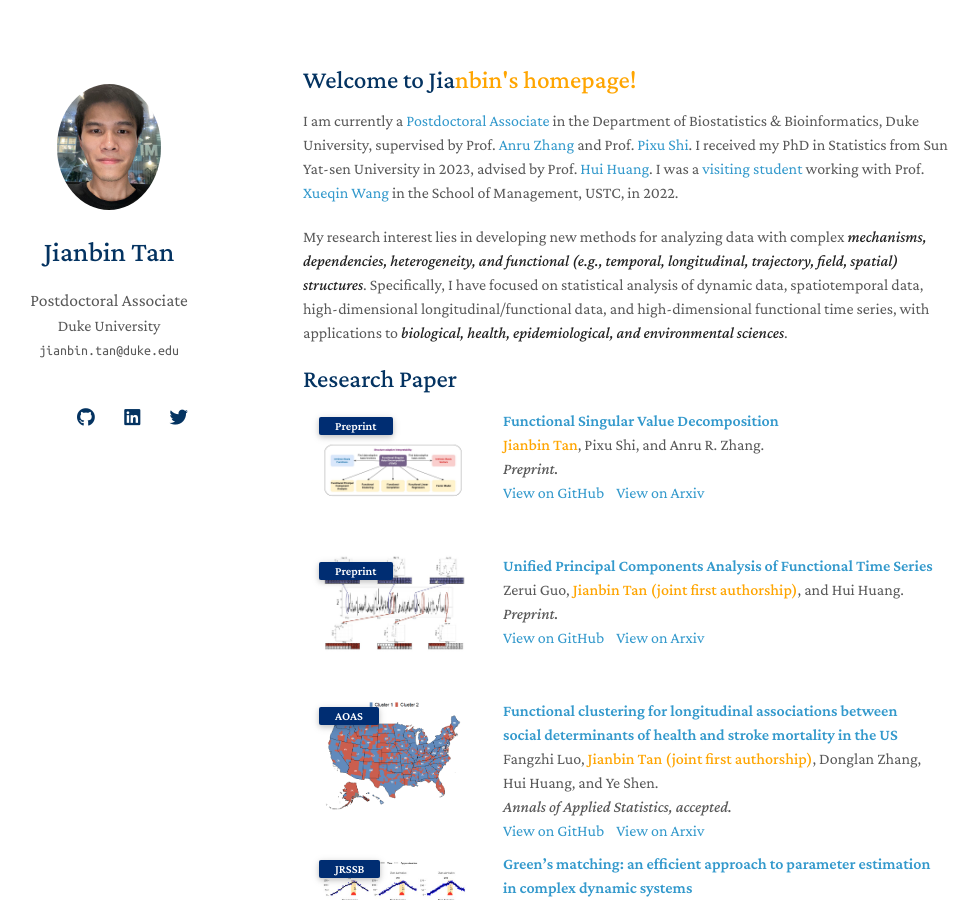
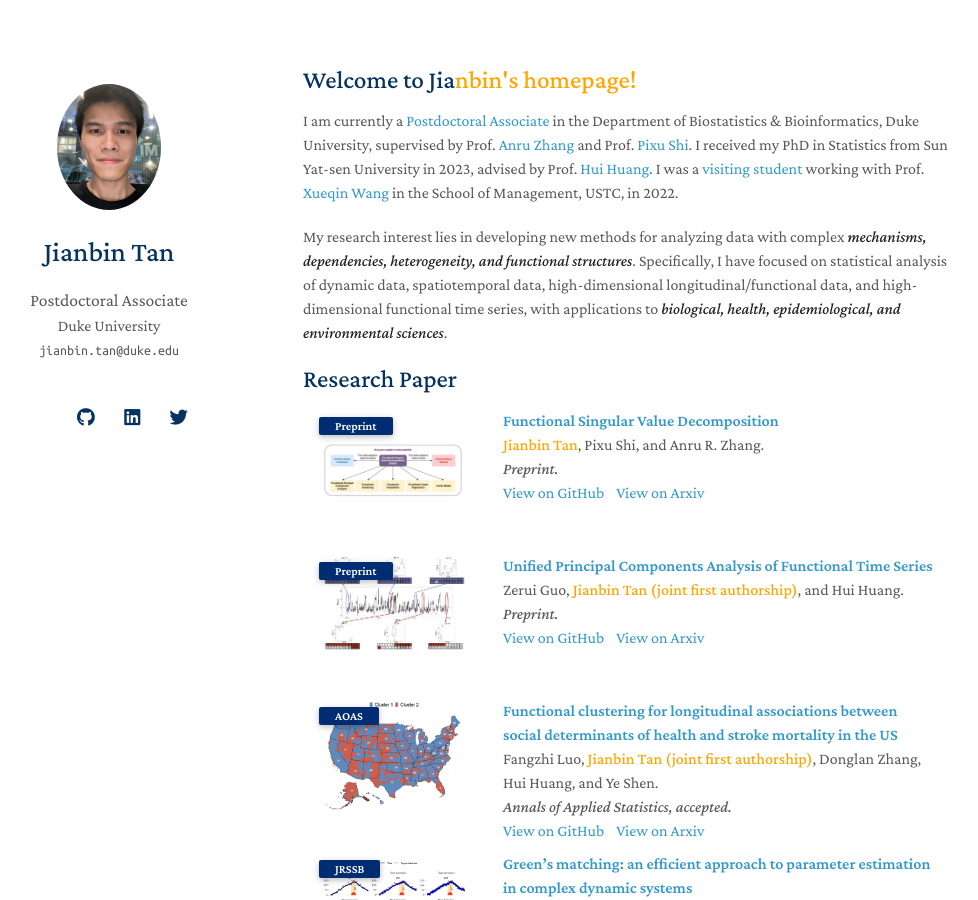
Before and after one commit to Tan-jianbin/Tan-jianbin.github.io, a Jekyll site: the page built from index.md, in a window 1280 px wide and 900 px high. Shown: the whole window, without its empty margins (167-1145 px from the left). Built offline with Jekyll 4.4.1, drawn with Linux system fonts in a browser that asks for light colours; nearby versions of some CDN libraries; a style sheet for code colours, icons or effects is not loaded; our own code applies the rules of GitHub Pages for plain Markdown files.

Commit message:
Update index.md

```diff
--- a/index.md
+++ b/index.md
@@ -6,6 +6,6 @@
 
 I am currently a [Postdoctoral Associate](https://biostat.duke.edu/profile/jianbin-tan) in the Department of Biostatistics & Bioinformatics, Duke University, supervised by Prof. [Anru Zhang](https://anruzhang.github.io) and Prof. [Pixu Shi](https://pixushi.github.io). I received my PhD in Statistics from Sun Yat-sen University in 2023, advised by Prof. [Hui Huang](http://cfas.ruc.edu.cn/kydw/zzyjy/hh/index.htm). I was a [visiting student](https://statlab905.github.io/author/jianbin-tan/) working with Prof. [Xueqin Wang](https://bs.ustc.edu.cn/english/profile.php?id=650) in the School of Management, USTC, in 2022.
 
-My research interest lies in developing new methods for analyzing data with complex ***mechanisms, dependencies, heterogeneity, and functional (e.g., temporal, longitudinal, trajectory, field, spatial) structures***. Specifically, I have focused on statistical analysis of dynamic data, spatiotemporal data, high-dimensional longitudinal/functional data, and high-dimensional functional time series, with applications to ***biological, health, epidemiological, and environmental sciences***.
+My research interest lies in developing new methods for analyzing data with complex ***mechanisms, dependencies, heterogeneity, and functional structures***. Specifically, I have focused on statistical analysis of dynamic data, spatiotemporal data, high-dimensional longitudinal/functional data, and high-dimensional functional time series, with applications to ***biological, health, epidemiological, and environmental sciences***.
 
 {% include_relative _includes/publications.md %}
```
